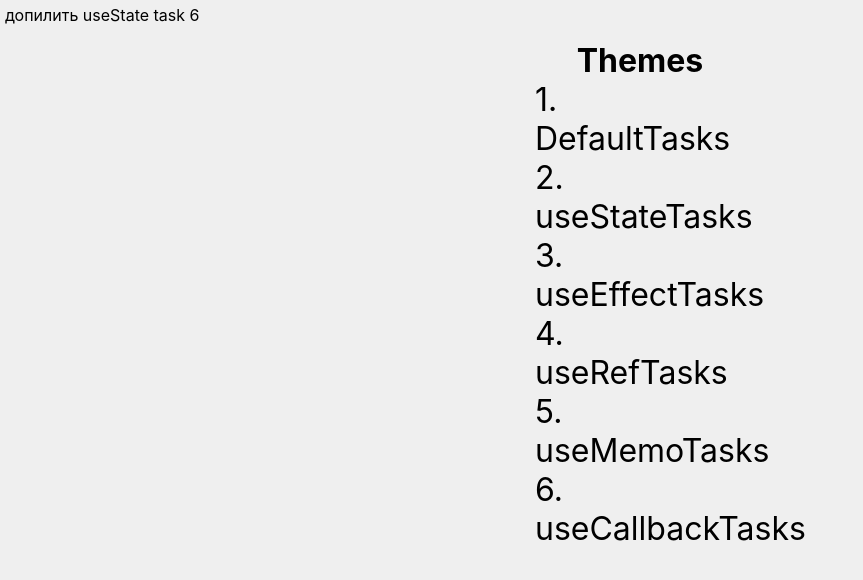
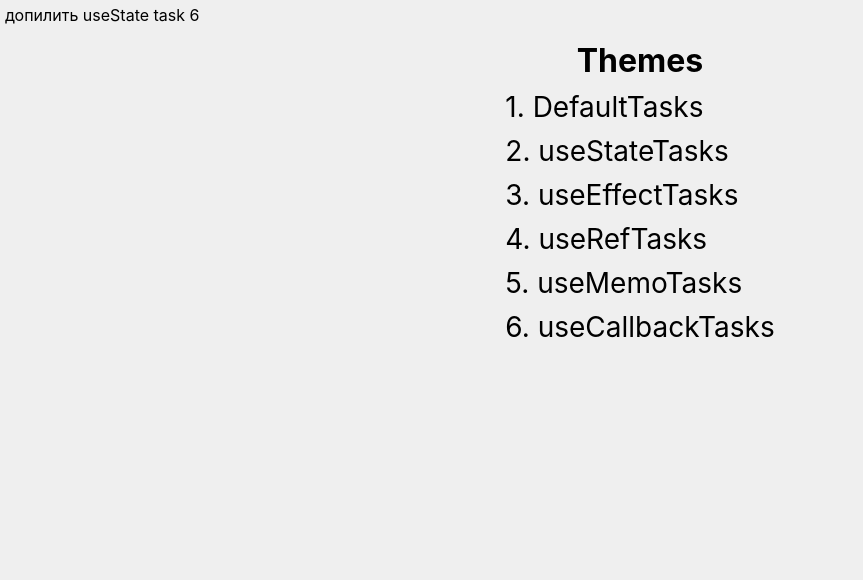
Before and after one commit to truffie/react-tasks, a React (Create React App) app: page / in a window 1280 px wide. Shown: the top 580 px of the page, without its empty margins (0-863 px from the left). Built offline with nearby package versions, Linux system fonts and the light colour scheme.

Commit message:
style:  add NavBar hover efffects

```diff
--- a/src/index.css
+++ b/src/index.css
@@ -67,20 +67,26 @@ button {
 }
 
 .menu {
-  align-self: center;
-  margin: 1rem;
   display: flex;
   flex-direction: column;
+  align-self: center;
+  align-items: stretch;
+  margin: 1rem;
+  gap: 10px;
   h1 {
     text-align: center;
   }
   div {
-    transition: color 0.3s ease;
-    width: 210px;
-    font-size: 2rem;
-    align-self: flex-start;
-    &:hover {
-      color: rgb(195, 227, 120);
+    font-size: 1.75rem;
+    & a {
+      padding: 10px 20px;
+      text-transform: none;
+      display: block;
+      transition: color 0.3s ease-in;
+      &:hover {
+        color: rgb(145, 188, 44);
+        border-color: rgb(145, 188, 44);
+      }
     }
   }
 }
```
